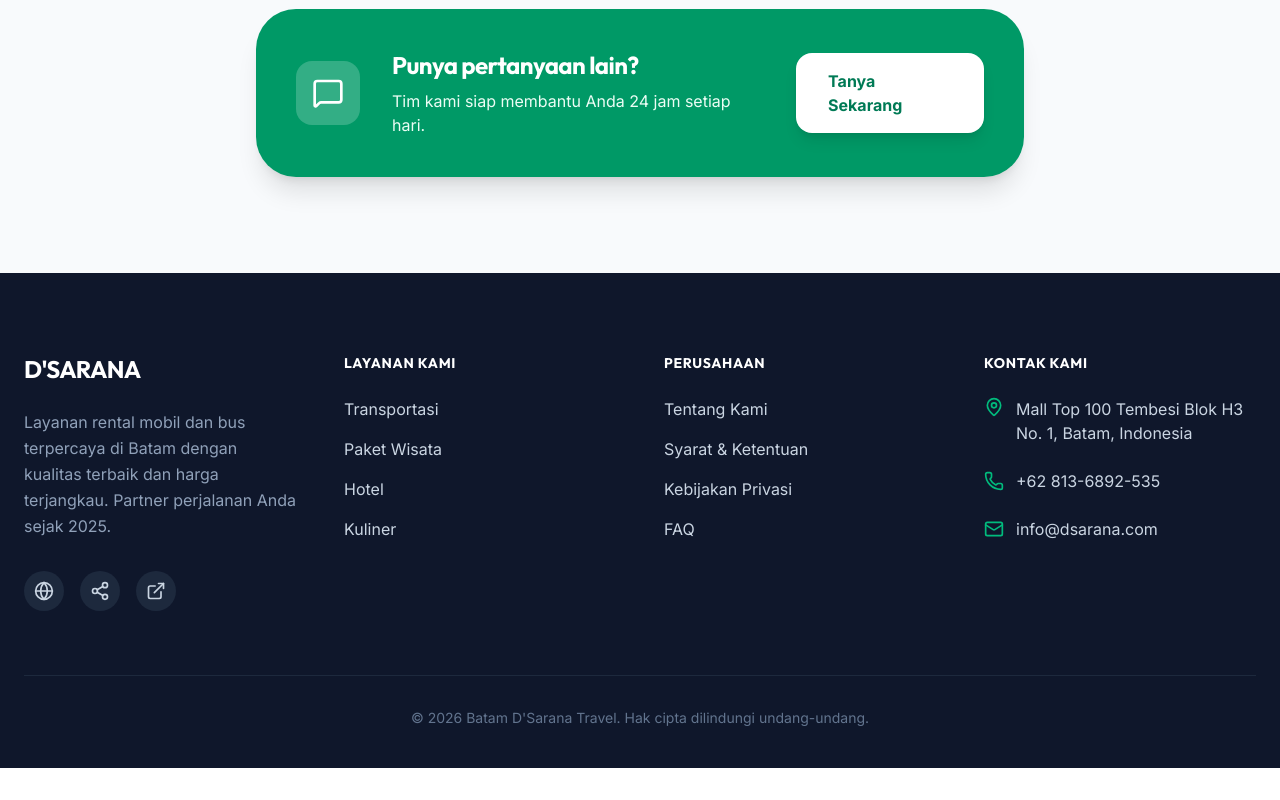
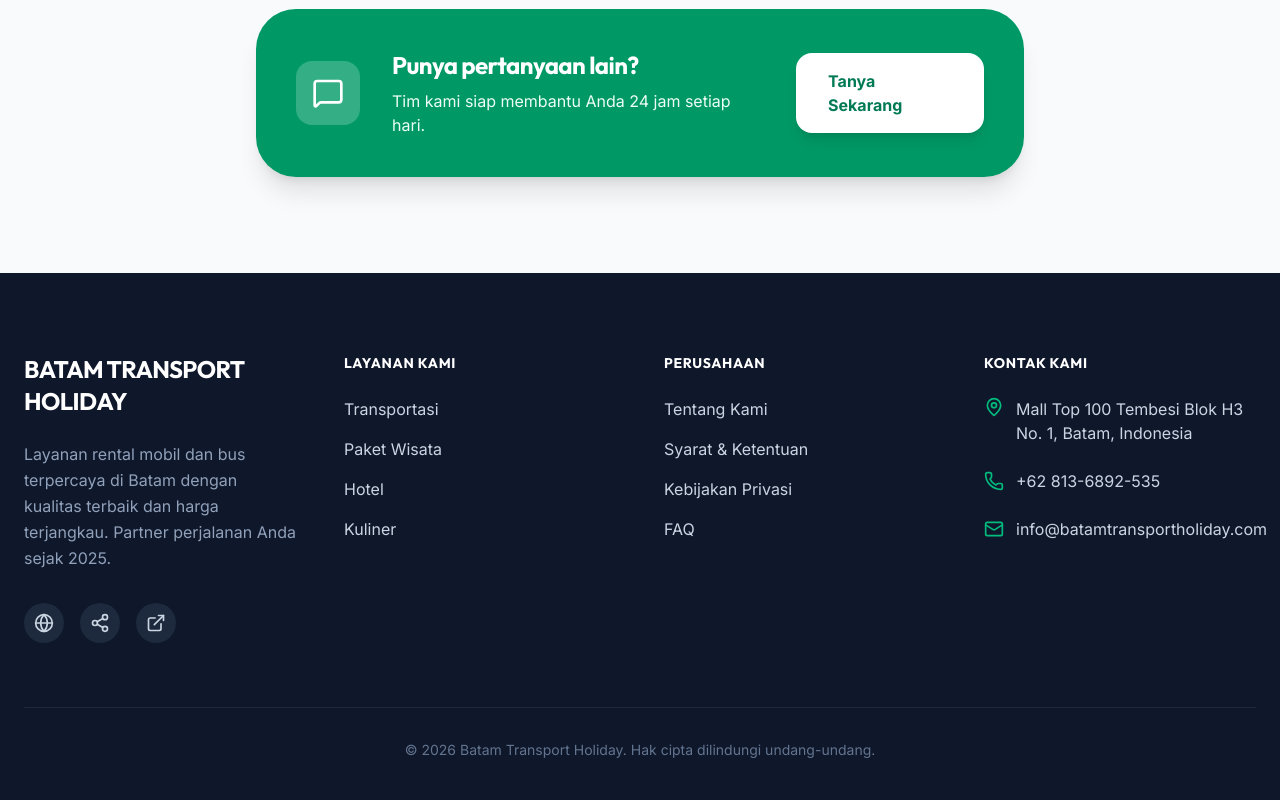
Before and after one commit to aramzi296/batamtransportholiday, a Next.js app: page /faq in a window 1280 px wide. Shown: the part 1170-1970 px from the top of the page. Before the commit the page ends 1938 px from the top, so only its background shows below. Built offline with nearby package versions, Linux system fonts and the light colour scheme.

Commit message:
chore: rename application to Batam Transport Holiday and update branding

```diff
--- a/package.json
+++ b/package.json
@@ -1,5 +1,5 @@
 {
-  "name": "next-app",
+  "name": "batamtransportholiday",
   "version": "0.1.0",
   "private": true,
   "scripts": {
--- a/src/app/layout.tsx
+++ b/src/app/layout.tsx
@@ -13,9 +13,9 @@ const inter = Inter({
 });
 
 export const metadata: Metadata = {
-  title: "Batam D'Sarana Travel | Rental Mobil, Bus & Paket Wisata Batam",
+  title: "Batam Transport Holiday | Rental Mobil, Bus & Paket Wisata Batam",
   description: "Layanan transportasi terpercaya di Batam. Menyediakan rental mobil, bus, paket wisata, penginapan hotel, dan tur kuliner terbaik di Kota Batam.",
-  keywords: "dsarana.com, rental mobil batam, sewa bus batam, paket wisata batam, tour kuliner batam, hotel batam, d sarana travel",
+  keywords: "batamtransportholiday.com, rental mobil batam, sewa bus batam, paket wisata batam, tour kuliner batam, hotel batam, batam transport holiday",
 };
 
 
--- a/src/app/page.tsx
+++ b/src/app/page.tsx
@@ -140,7 +140,7 @@ export default function Home() {
                   {dict.common.whatsappUs}
                 </a>
                 <a
-                  href="mailto:info@dsarana.com"
+                  href="mailto:info@batamtransportholiday.com"
                   className="bg-emerald-700 text-white border border-emerald-500 px-10 py-5 rounded-2xl font-bold text-lg hover:bg-emerald-800 transition-all shadow-xl active:scale-95"
                 >
                   {dict.common.emailUs}
--- a/src/app/privacy/page.tsx
+++ b/src/app/privacy/page.tsx
@@ -103,7 +103,7 @@ const PrivacyPage = () => {
                     : 'If you have any questions about how we handle your data, please do not hesitate to contact us.'}
                 </p>
                 <a
-                  href="mailto:privacy@dsarana.com"
+                  href="mailto:privacy@batamtransportholiday.com"
                   className="bg-emerald-600 hover:bg-emerald-700 text-white px-8 py-3 rounded-xl font-bold transition-all"
                 >
                   {dict.common.emailUs}
--- a/src/app/services/[slug]/page.tsx
+++ b/src/app/services/[slug]/page.tsx
@@ -124,7 +124,7 @@ const ServiceDetailPage = () => {
 
                     <div className="space-y-4">
                       <a
-                        href={`https://wa.me/628136892535?text=Halo%20D'Sarana%20Travel,%20saya%20ingin%20tanya%20mengenai%20${encodeURIComponent(service.title)}`}
+                        href={`https://wa.me/628136892535?text=Halo%20Batam%20Transport%20Holiday,%20saya%20ingin%20tanya%20mengenai%20${encodeURIComponent(service.title)}`}
                         target="_blank"
                         className="flex items-center justify-center gap-3 w-full bg-emerald-600 text-white p-5 rounded-2xl font-bold text-lg hover:bg-emerald-700 transition-all shadow-xl active:scale-95"
                       >
--- a/src/app/terms/page.tsx
+++ b/src/app/terms/page.tsx
@@ -13,7 +13,7 @@ const TermsPage = () => {
   const sectionsID = [
     {
       title: '1. Ketentuan Umum',
-      content: 'Dengan menggunakan layanan D\'Sarana Travel, Anda dianggap telah membaca, memahami, dan menyetujui seluruh Syarat & Ketentuan ini. Layanan kami mencakup penyewaan kendaraan, paket wisata, dan pengaturan akomodasi di wilayah Batam.'
+      content: 'Dengan menggunakan layanan Batam Transport Holiday, Anda dianggap telah membaca, memahami, dan menyetujui seluruh Syarat & Ketentuan ini. Layanan kami mencakup penyewaan kendaraan, paket wisata, dan pengaturan akomodasi di wilayah Batam.'
     },
     {
       title: '2. Persyaratan Penyewa Kendaraan',
@@ -36,7 +36,7 @@ const TermsPage = () => {
   const sectionsEN = [
     {
       title: '1. General Terms',
-      content: 'By using D\'Sarana Travel services, you are deemed to have read, understood, and agreed to these entire Terms & Conditions. Our services include vehicle rental, tour packages, and accommodation arrangements in the Batam area.'
+      content: 'By using Batam Transport Holiday services, you are deemed to have read, understood, and agreed to these entire Terms & Conditions. Our services include vehicle rental, tour packages, and accommodation arrangements in the Batam area.'
     },
     {
       title: '2. Vehicle Renter Requirements',
--- a/src/components/Footer.tsx
+++ b/src/components/Footer.tsx
@@ -14,7 +14,7 @@ const Footer = () => {
       <div className="container mx-auto px-4 md:px-6">
         <div className="grid grid-cols-1 md:grid-cols-2 lg:grid-cols-4 gap-12 mb-16">
           <div>
-            <h2 className="text-2xl font-display font-bold text-white mb-6">D'SARANA</h2>
+            <h2 className="text-2xl font-display font-bold text-white mb-6">BATAM TRANSPORT HOLIDAY</h2>
             <p className="text-slate-400 mb-8 leading-relaxed">
               {dict.footer.tagline}
             </p>
@@ -64,14 +64,14 @@ const Footer = () => {
               </li>
               <li className="flex items-center gap-3">
                 <Mail className="text-emerald-500 shrink-0" size={20} />
-                <span>info@dsarana.com</span>
+                <span>info@batamtransportholiday.com</span>
               </li>
             </ul>
           </div>
         </div>
 
         <div className="pt-8 border-t border-slate-800 text-center text-sm text-slate-500">
-          <p>© {new Date().getFullYear()} Batam D'Sarana Travel. {dict.common.allRightsReserved}</p>
+          <p>© {new Date().getFullYear()} Batam Transport Holiday. {dict.common.allRightsReserved}</p>
         </div>
       </div>
     </footer>
--- a/src/components/Navbar.tsx
+++ b/src/components/Navbar.tsx
@@ -38,10 +38,10 @@ const Navbar = () => {
         <div className="flex items-center justify-between">
           <Link href="/" className="flex items-center gap-2">
             <span className={`text-2xl font-display font-bold ${scrolled ? 'text-emerald-700' : 'text-emerald-600'}`}>
-              D'SARANA
+              BATAM TRANSPORT
             </span>
             <span className="hidden sm:block text-xs font-medium uppercase tracking-widest text-slate-500">
-              Travel & Leisure
+              HOLIDAY
             </span>
           </Link>
 
--- a/src/dictionaries/en.ts
+++ b/src/dictionaries/en.ts
@@ -34,7 +34,7 @@ export const en: Dictionary = {
     servicesAccent: "Services",
     servicesDesc: "We provide a one-stop travel solution to facilitate your visit to Batam City.",
     whyUsTitle: "Why Choose",
-    whyUsAccent: "D'Sarana Travel?",
+    whyUsAccent: "Batam Transport Holiday?",
     customersSatisfied: "Satisfied Customers",
   },
   footer: {
@@ -50,7 +50,7 @@ export const en: Dictionary = {
     title: "Our Dedication to",
     titleAccent: "Your Journey",
     subtitle: "About Us",
-    description: "D'Sarana Travel is here as a leading transportation and tourism solution in Batam, combining comfort, safety, and local hospitality.",
+    description: "Batam Transport Holiday is here as a leading transportation and tourism solution in Batam, combining comfort, safety, and local hospitality.",
     stats: [
       { label: 'Years of Experience', value: '5+' },
       { label: 'Satisfied Customers', value: '1000+' },
@@ -58,8 +58,8 @@ export const en: Dictionary = {
       { label: 'Tour Destinations', value: '25+' },
     ],
     storyTitle: "The Journey of",
-    storyAccent: "D'Sarana Travel",
-    storyPara1: "Founded with the spirit of advancing tourism in Batam, D'Sarana Travel began its journey as a small car rental provider focused on service quality.",
+    storyAccent: "Batam Transport Holiday",
+    storyPara1: "Founded with the spirit of advancing tourism in Batam, Batam Transport Holiday began its journey as a small car rental provider focused on service quality.",
     storyPara2: "Over time, we have grown into a complete travel agency serving thousands of customers, from domestic to foreign tourists.",
     visionTitle: "Our Vision",
     visionDesc: "To be the number one transportation and tourism service provider in Batam known for innovation, reliability, and dedication to customer satisfaction.",
@@ -86,7 +86,7 @@ export const en: Dictionary = {
     npwp: "NPWP (Tax ID)",
     sk: "Legal Decree",
     address: "Office Address",
-    valueName: "PT Batam Dsarana Travel",
+    valueName: "PT Batam Transport Holiday",
     valueNib: "0802260051855",
     valueNpwp: "1000 0000 0820 0812",
     valueSk: "AHU-006887.AH.01.30.Tahun 2026",
--- a/src/dictionaries/id.ts
+++ b/src/dictionaries/id.ts
@@ -32,7 +32,7 @@ export const id = {
     servicesAccent: "Terintegrasi",
     servicesDesc: "Kami menyediakan solusi perjalanan satu pintu untuk memudahkan kunjungan Anda di Kota Batam.",
     whyUsTitle: "Mengapa Memilih",
-    whyUsAccent: "D'Sarana Travel?",
+    whyUsAccent: "Batam Transport Holiday?",
     customersSatisfied: "Pelanggan Puas",
   },
   footer: {
@@ -48,7 +48,7 @@ export const id = {
     title: "Dedikasi Kami untuk",
     titleAccent: "Perjalanan Anda",
     subtitle: "Tentang Kami",
-    description: "D'Sarana Travel hadir sebagai solusi transportasi dan wisata terdepan di Batam, menggabungkan kenyamanan, keamanan, dan keramah-tamahan lokal.",
+    description: "Batam Transport Holiday hadir sebagai solusi transportasi dan wisata terdepan di Batam, menggabungkan kenyamanan, keamanan, dan keramah-tamahan lokal.",
     stats: [
       { label: 'Tahun Pengalaman', value: '5+' },
       { label: 'Pelanggan Puas', value: '1000+' },
@@ -56,8 +56,8 @@ export const id = {
       { label: 'Destinasi Wisata', value: '25+' },
     ],
     storyTitle: "Kisah Perjalanan",
-    storyAccent: "D'Sarana Travel",
-    storyPara1: "Didirikan dengan semangat untuk memajukan pariwisata di Batam, D'Sarana Travel memulai perjalanannya sebagai penyedia rental mobil kecil yang berfokus pada kualitas layanan.",
+    storyAccent: "Batam Transport Holiday",
+    storyPara1: "Didirikan dengan semangat untuk memajukan pariwisata di Batam, Batam Transport Holiday memulai perjalanannya sebagai penyedia rental mobil kecil yang berfokus pada kualitas layanan.",
     storyPara2: "Seiring berjalannya waktu, kami berkembang menjadi agen perjalanan lengkap yang melayani ribuan pelanggan, mulai dari wisatawan domestik hingga mancanegara.",
     visionTitle: "Visi Kami",
     visionDesc: "Menjadi penyedia layanan transportasi dan pariwisata nomor satu di Batam yang dikenal karena inovasi, keandalan, dan dedikasi terhadap kepuasan pelanggan.",
@@ -84,7 +84,7 @@ export const id = {
     npwp: "NPWP",
     sk: "SK Kemenkumham",
     address: "Alamat Kantor",
-    valueName: "PT Batam Dsarana Travel",
+    valueName: "PT Batam Transport Holiday",
     valueNib: "0802260051855",
     valueNpwp: "1000 0000 0820 0812",
     valueSk: "AHU-006887.AH.01.30.Tahun 2026",
```
Also changed, not shown: 2 other files (tests, documents, lock files or other folders).
